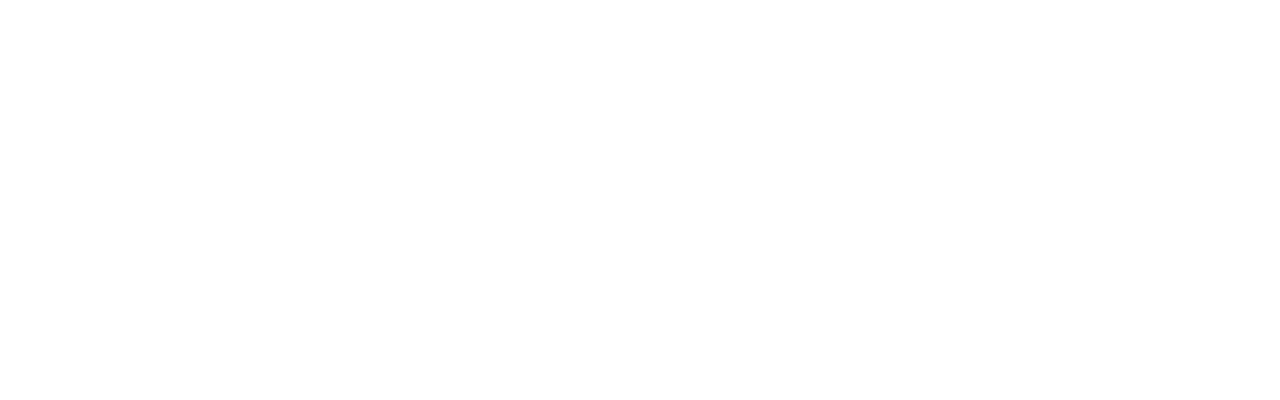
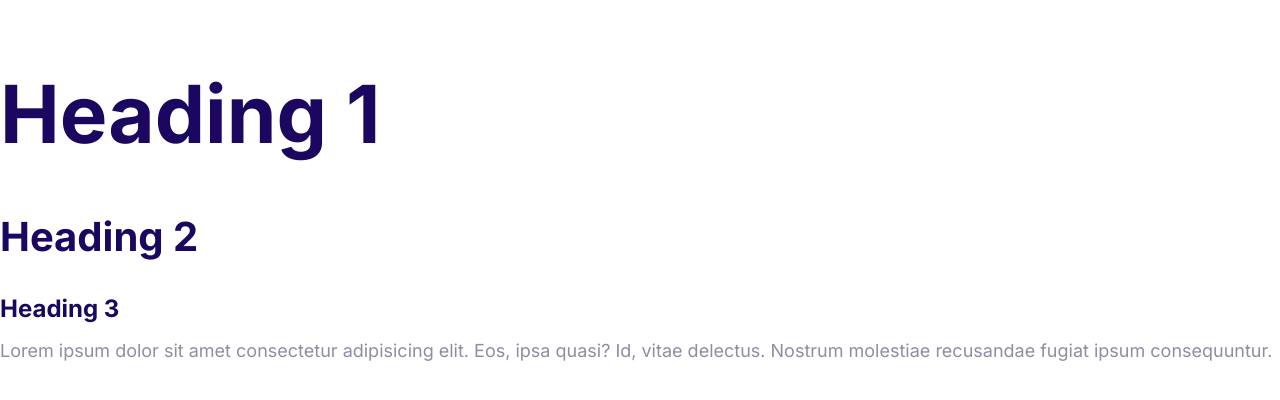
Before and after one commit to lantranad2/moshify, a plain HTML site: page index.html in a window 1280 px wide. Drawn offline with Linux system fonts and the light colour scheme.

Commit message:
Define style for the fonts.

```diff
--- a/css/styles.css
+++ b/css/styles.css
@@ -5,3 +5,56 @@
   --color-headings: #1b0760;
   --color-body: #918ca4;
 }
+
+html {
+  /* 62.5% of 16px = 10px */
+  font-size: 62.5%;
+}
+
+body {
+  font-family: Inter, Arial, Helvetica, sans-serif;
+  font-size: 2.4rem;
+  line-height: 1.5;
+  color: var(--color-body);
+}
+
+h1,
+h2,
+h3 {
+  color: var(--color-headings);
+  margin-bottom: 1rem;
+}
+
+h1 {
+  font-size: 7rem;
+}
+
+h2 {
+  font-size: 4rem;
+}
+
+h3 {
+  font-size: 3rem;
+}
+
+p {
+  margin-top: 0;
+}
+
+@media screen and (min-width: 1024px) {
+  body {
+    font-size: 1.8rem;
+  }
+
+  h1 {
+    font-size: 8rem;
+  }
+
+  h2 {
+    font-size: 4rem;
+  }
+
+  h3 {
+    font-size: 2.4rem;
+  }
+}
--- a/index.html
+++ b/index.html
@@ -5,8 +5,22 @@
     <meta http-equiv="X-UA-Compatible" content="IE=edge" />
     <meta name="viewport" content="width=device-width, initial-scale=1.0" />
     <title>Document</title>
+    <link rel="preconnect" href="https://fonts.gstatic.com" />
+    <link
+      href="https://fonts.googleapis.com/css2?family=Inter:wght@400;700&display=swap"
+      rel="stylesheet"
+    />
     <link rel="stylesheet" href="./css/normalize.css" />
     <link rel="stylesheet" href="./css/styles.css" />
   </head>
-  <body></body>
+  <body>
+    <h1>Heading 1</h1>
+    <h2>Heading 2</h2>
+    <h3>Heading 3</h3>
+    <p>
+      Lorem ipsum dolor sit amet consectetur adipisicing elit. Eos, ipsa quasi?
+      Id, vitae delectus. Nostrum molestiae recusandae fugiat ipsum
+      consequuntur.
+    </p>
+  </body>
 </html>
```
